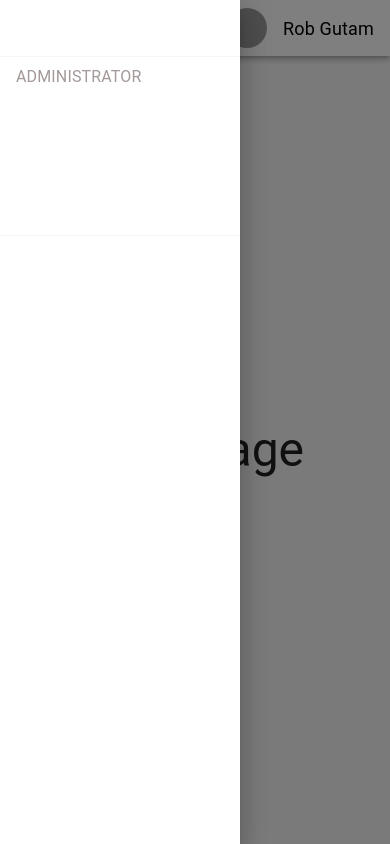
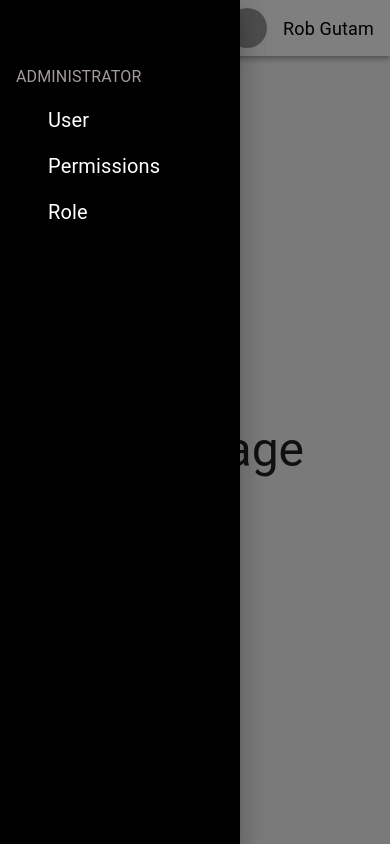
Before and after one commit to 19muhamamdumair/admin-panel-typescript, a React (Create React App) app: page / in a window 390 px wide. Both pictures are taken after a click on the button "open drawer". Built offline with nearby package versions, Linux system fonts and the light colour scheme; grey boxes are pictures that could not be loaded.

Commit message:
mobile drawer color fix

```diff
--- a/src/components/Drawer.tsx
+++ b/src/components/Drawer.tsx
@@ -111,7 +111,7 @@ export default function ResponsiveDrawer(props: Props) {
       </AppBar>
       <Box
         component="nav"
-        sx={{ width: { sm: drawerWidth }, flexShrink: { sm: 0 } }}
+        sx={{ width: { sm: drawerWidth }, flexShrink: { sm: 0 } ,}}
         aria-label="mailbox folders"
       >
         {/* The implementation can be swapped with js to avoid SEO duplication of links. */}
@@ -125,7 +125,8 @@ export default function ResponsiveDrawer(props: Props) {
           }}
           sx={{
             display: { xs: 'block', sm: 'none' },
-            '& .MuiDrawer-paper': { boxSizing: 'border-box', width: drawerWidth },
+            '& .MuiDrawer-paper': { boxSizing: 'border-box', width: drawerWidth,backgroundColor:'black' },
+
           }}
         >
           {drawer}
@@ -146,33 +147,7 @@ export default function ResponsiveDrawer(props: Props) {
         sx={{ flexGrow: 1, p: 3, width: { sm: `calc(100% - ${drawerWidth}px)` } }}
       >
         <Toolbar />
-        {/* <Typography paragraph>
-          Lorem ipsum dolor sit amet, consectetur adipiscing elit, sed do eiusmod
-          tempor incididunt ut labore et dolore magna aliqua. Rhoncus dolor purus non
-          enim praesent elementum facilisis leo vel. Risus at ultrices mi tempus
-          imperdiet. Semper risus in hendrerit gravida rutrum quisque non tellus.
-          Convallis convallis tellus id interdum velit laoreet id donec ultrices.
-          Odio morbi quis commodo odio aenean sed adipiscing. Amet nisl suscipit
-          adipiscing bibendum est ultricies integer quis. Cursus euismod quis viverra
-          nibh cras. Metus vulputate eu scelerisque felis imperdiet proin fermentum
-          leo. Mauris commodo quis imperdiet massa tincidunt. Cras tincidunt lobortis
-          feugiat vivamus at augue. At augue eget arcu dictum varius duis at
-          consectetur lorem. Velit sed ullamcorper morbi tincidunt. Lorem donec massa
-          sapien faucibus et molestie ac.
-        </Typography>
-        <Typography paragraph>
-          Consequat mauris nunc congue nisi vitae suscipit. Fringilla est ullamcorper
-          eget nulla facilisi etiam dignissim diam. Pulvinar elementum integer enim
-          neque volutpat ac tincidunt. Ornare suspendisse sed nisi lacus sed viverra
-          tellus. Purus sit amet volutpat consequat mauris. Elementum eu facilisis
-          sed odio morbi. Euismod lacinia at quis risus sed vulputate odio. Morbi
-          tincidunt ornare massa eget egestas purus viverra accumsan in. In hendrerit
-          gravida rutrum quisque non tellus orci ac. Pellentesque nec nam aliquam sem
-          et tortor. Habitant morbi tristique senectus et. Adipiscing elit duis
-          tristique sollicitudin nibh sit. Ornare aenean euismod elementum nisi quis
-          eleifend. Commodo viverra maecenas accumsan lacus vel facilisis. Nulla
-          posuere sollicitudin aliquam ultrices sagittis orci a.
-        </Typography> */}
+
       </Box>
     </Box>
   );
--- a/src/index.css
+++ b/src/index.css
@@ -18,3 +18,6 @@
 .admin-col{
     color: rgb(163, 153, 153);
 }
+.css-4t3x6l-MuiPaper-root-MuiDrawer-paper{
+    background-color: black;
+}
```
